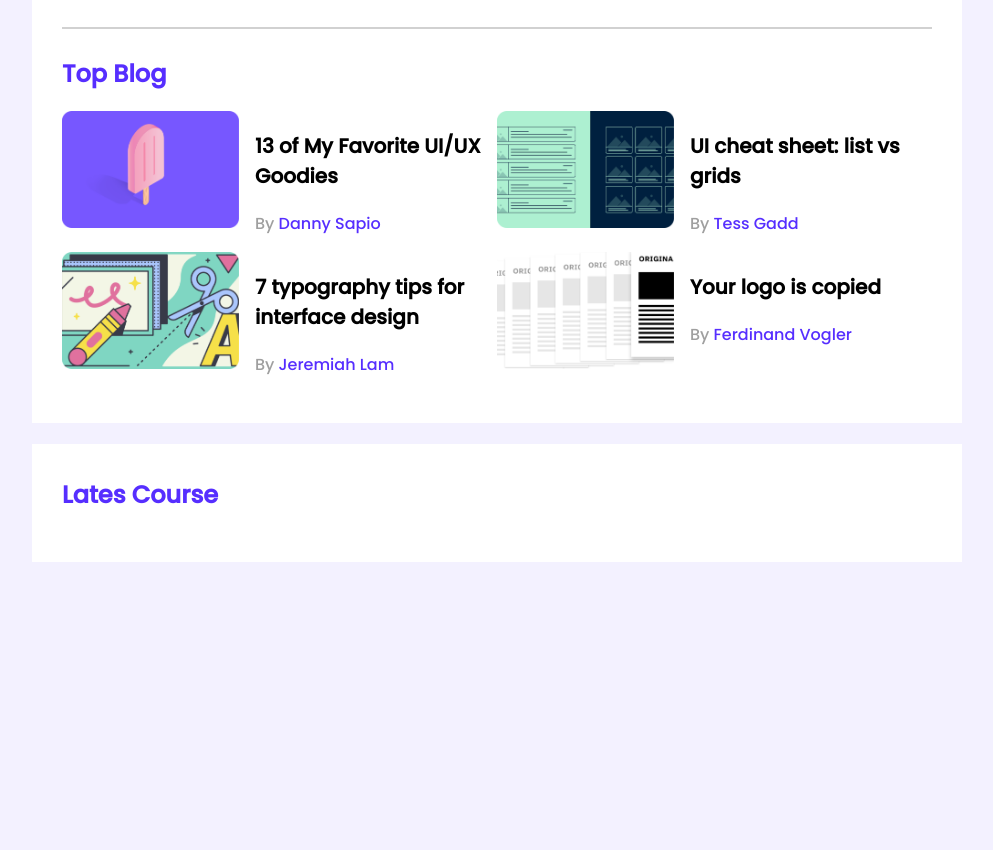
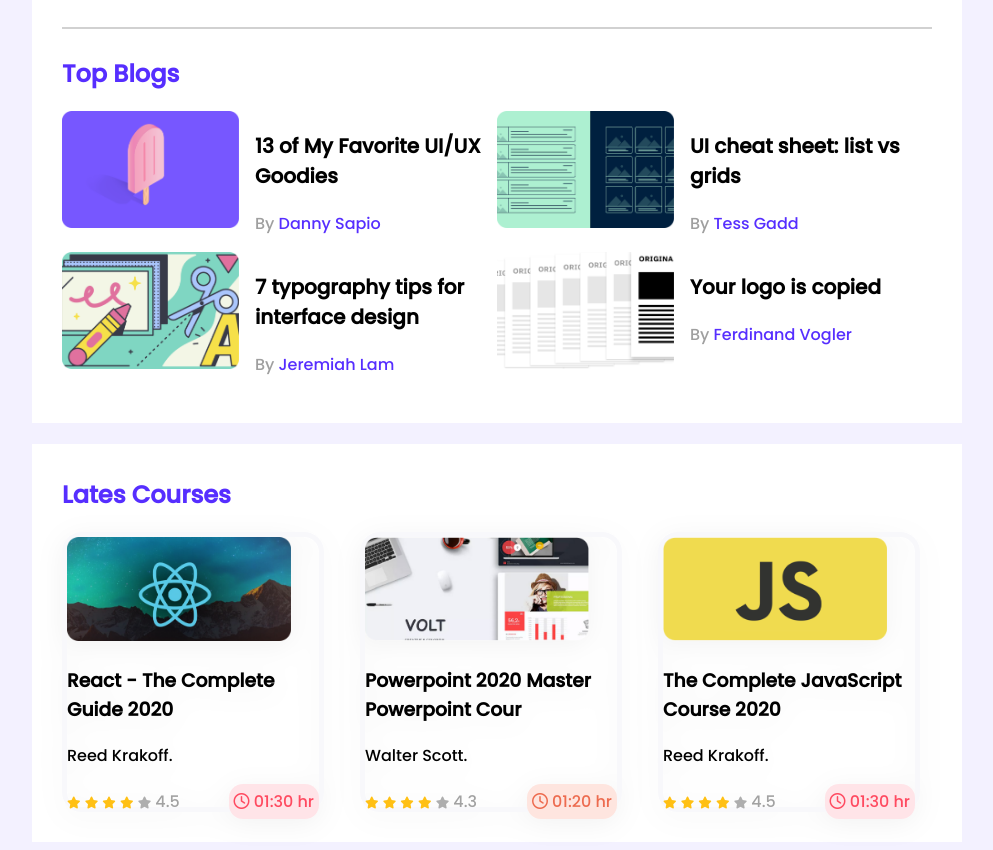
Before and after one commit to SATalukder/leader-board-css3, a plain HTML site: page index.html in a window 1280 px wide. Shown: the part 275-1125 px from the top of the page, without its empty margins (143-1136 px from the left). Before the commit the page ends 845 px from the top, so only its background shows below. Drawn offline with Linux system fonts and the light colour scheme.

Commit message:
set grid layout

```diff
--- a/index.html
+++ b/index.html
@@ -6,6 +6,8 @@
     <meta http-equiv="X-UA-Compatible" content="IE=edge">
     <meta name="viewport" content="width=device-width, initial-scale=1.0">
     <title>Leader Board</title>
+    <!-- font awesome -->
+    <script src="https://kit.fontawesome.com/0b542f82b5.js" crossorigin="anonymous"></script>
     <!-- stylesheet -->
     <link rel="stylesheet" href="styles/style.css">
 </head>
@@ -51,7 +53,7 @@
             </div>
             <hr>
             <div class="top-blog">
-                <h2 class="section-title">Top Blog</h2>
+                <h2 class="section-title">Top Blogs</h2>
                 <div class="blogs">
                     <article class="blog">
                         <div class="thumbnail">
@@ -98,7 +100,81 @@
         </section>
         <!-- Latest Course -->
         <section class="container">
-            <h2 class="section-title">Lates Course</h2>
+            <h2 class="section-title">Lates Courses</h2>
+            <div class="courses">
+                <div class="course">
+                    <div class="course-banner">
+                        <img src="images/courses/course-1.png" alt="course-1">
+                    </div>
+                    <div class="course-detail">
+                        <h3 class="course-title">React - The Complete Guide 2020</h3>
+                        <p class="course-author">Reed Krakoff.</p>
+                        <div class="course-info">
+                            <div>
+                                <i class="fa-solid fa-star filled"></i>
+                                <i class="fa-solid fa-star filled"></i>
+                                <i class="fa-solid fa-star filled"></i>
+                                <i class="fa-solid fa-star filled"></i>
+                                <i class="fa-solid fa-star empty"></i>
+                                <span class="course-rating">4.5</span>
+                            </div>
+
+                            <div class="course-duration">
+                                <i class="fa-regular fa-clock"></i>
+                                01:30 hr
+                            </div>
+                        </div>
+                    </div>
+                </div>
+                <div class="course">
+                    <div class="course-banner">
+                        <img src="images/courses/course-2.png" alt="course-2">
+                    </div>
+                    <div class="course-detail">
+                        <h3 class="course-title">Powerpoint 2020 Master Powerpoint Cour</h3>
+                        <p class="course-author">Walter Scott.</p>
+                        <div class="course-info">
+                            <div>
+                                <i class="fa-solid fa-star filled"></i>
+                                <i class="fa-solid fa-star filled"></i>
+                                <i class="fa-solid fa-star filled"></i>
+                                <i class="fa-solid fa-star filled"></i>
+                                <i class="fa-solid fa-star empty"></i>
+                                <span class="course-rating">4.3</span>
+                            </div>
+
+                            <div class="course-duration-another">
+                                <i class="fa-regular fa-clock"></i>
+                                01:20 hr
+                            </div>
+                        </div>
+                    </div>
+                </div>
+                <div class="course">
+                    <div class="course-banner">
+                        <img src="images/courses/course-3.png" alt="course-3">
+                    </div>
+                    <div class="course-detail">
+                        <h3 class="course-title">The Complete JavaScript Course 2020</h3>
+                        <p class="course-author">Reed Krakoff.</p>
+                        <div class="course-info">
+                            <div>
+                                <i class="fa-solid fa-star filled"></i>
+                                <i class="fa-solid fa-star filled"></i>
+                                <i class="fa-solid fa-star filled"></i>
+                                <i class="fa-solid fa-star filled"></i>
+                                <i class="fa-solid fa-star empty"></i>
+                                <span class="course-rating">4.5</span>
+                            </div>
+
+                            <div class="course-duration">
+                                <i class="fa-regular fa-clock"></i>
+                                01:30 hr
+                            </div>
+                        </div>
+                    </div>
+                </div>
+            </div>
         </section>
     </main>
 </body>
--- a/styles/style.css
+++ b/styles/style.css
@@ -101,3 +101,71 @@ hr {
     font-size: 16px;
     color: #562EFF;
 }
+
+/* -------------------
+            courses style
+ ------------------------------
+*/
+.courses {
+    display: grid;
+    grid-template-columns: repeat(3, 1fr);
+    grid-column-gap: 24px;
+
+}
+
+.course {
+    width: 252px;
+    height: 270px;
+    border: 5px solid#f8f8fb;
+    border-radius: 20px;
+    filter: drop-shadow(0px 5.34229px 13.3557px rgba(0, 0, 0, 0.05));
+
+}
+
+.course .course-banner img {
+    width: 224px;
+    height: 104px;
+}
+
+.course-info {
+    display: flex;
+    align-items: center;
+    justify-content: space-between;
+}
+
+.fa-star {
+    font-size: 12px;
+}
+
+.fa-star.filled {
+    color: #FFC014;
+}
+
+.fa-star.empty {
+    color: #AEAEAE;
+}
+
+.course-info .course-rating {
+    color: #A2A2A2;
+}
+
+.course-info .course-duration {
+    background-color: #FFE4E8;
+    border-radius: 14px;
+    font-weight: 600px;
+    color: #FF4A60;
+    padding: 5px;
+
+}
+
+.course-info .course-duration-another {
+    background-color: #FEE5DF;
+    border-radius: 14px;
+    font-weight: 600px;
+    color: #ED6B4F;
+    padding: 5px;
+}
+
+.course-duration .fa-clock {
+    color: #FF4A60;
+}
```
